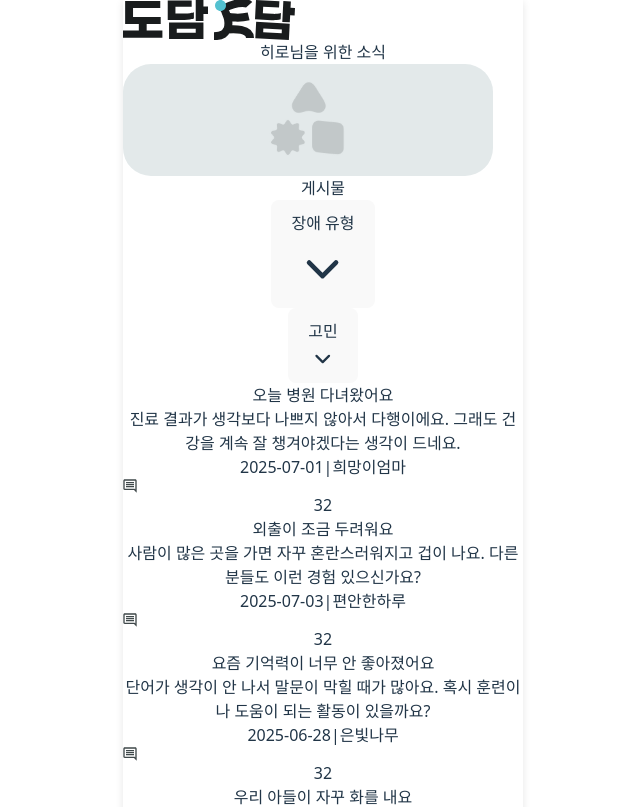
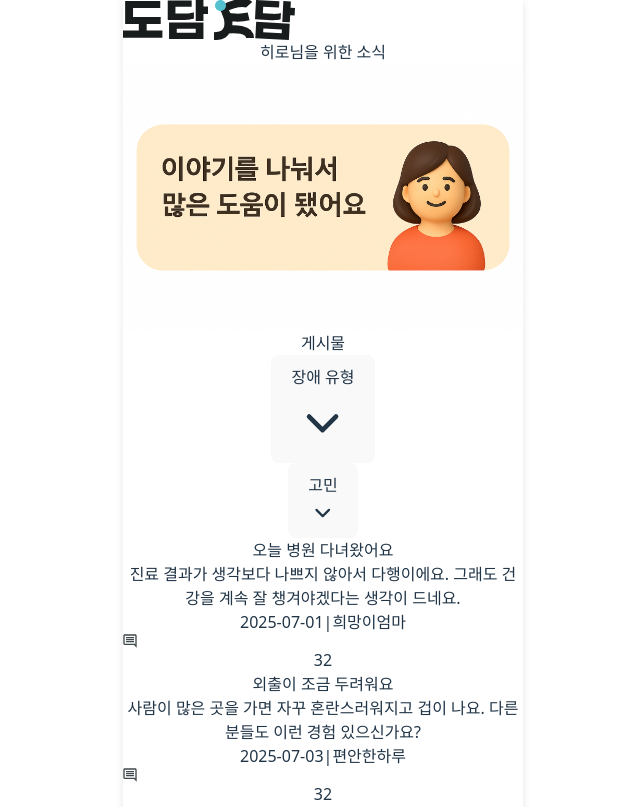
Before and after one commit to 2025-UMC-Hackathon/Frontend, a React (Vite) app: page / in a window 1280 px wide. Shown: the top 807 px of the page, without its empty margins (317-957 px from the left). Built offline with nearby package versions, Linux system fonts and the light colour scheme.

Commit message:
드롭다운 컴포넌트 수정

```diff
--- a/src/pages/homepage.tsx
+++ b/src/pages/homepage.tsx
@@ -3,18 +3,24 @@ import ic_landing_news from '../assets/ic_landing_news.svg';
 import ic_landing_write from '../assets/ic_landing_write.svg';
 import BoardList from '../components/board/BoardList'
 import { useNavigate } from 'react-router-dom';
+import homepageimage from '../assets/homepageimage.png';
 
 export default function HomePage() {
 	const navigate = useNavigate();
 
 	return (
-		<div className="flex flex-col p-[16px]">
+		<div className="flex flex-col min-h-screen pb-[80px] relative bg-white">
+
 			<img src={logo_example} alt="로고 이미지"
 				className="w-auto h-[28px] self-start px-[16px]" />
 
 			<h2 className="flex items-start px-[16px] mt-[32px] text-[20px] leading-[28px] font-semibold text-[#171D1E]">히로님을 위한 소식</h2>
-			<img src={ic_landing_news} alt="유저를 위한 소식"
-				className="mt-[8px] mb-[24px]" />
+			<img
+        src={homepageimage}
+        alt="이야기를 나눠서 많은 도움이 됐어요"
+        className="mt-[1px] mb-[2px] w-full rounded-[24px] object-cover"
+      />
+
 
 
 
--- a/src/pages/writepage.tsx
+++ b/src/pages/writepage.tsx
@@ -149,13 +149,14 @@ export default function Write() {
 				<button
                     type="submit"
 					disabled={!isFormValid}
-					className={`fixed w-[338px] h-[56px]  rounded-full text-sm font-semibold ${isFormValid ? 'bg-[#CDE7EC] text-[#334B4E]' : 'bg-[#171D1E]/10 text-[#171D1E]/9'
+					className={`fixed bottom-6 left-1/2 -translate-x-1/2 w-[338px] h-[56px]  rounded-full text-sm font-semibold ${isFormValid ? 'bg-[#CDE7EC] text-[#334B4E]' : 'bg-[#171D1E]/10 text-[#171D1E]/9'
 						}`}
 				>
 					등록하기
 				</button>
                 </form>
 			</div>
+
 		</div>
 	);
 }
```
Also changed, not shown: src/assets/homepageimage.png (added).
